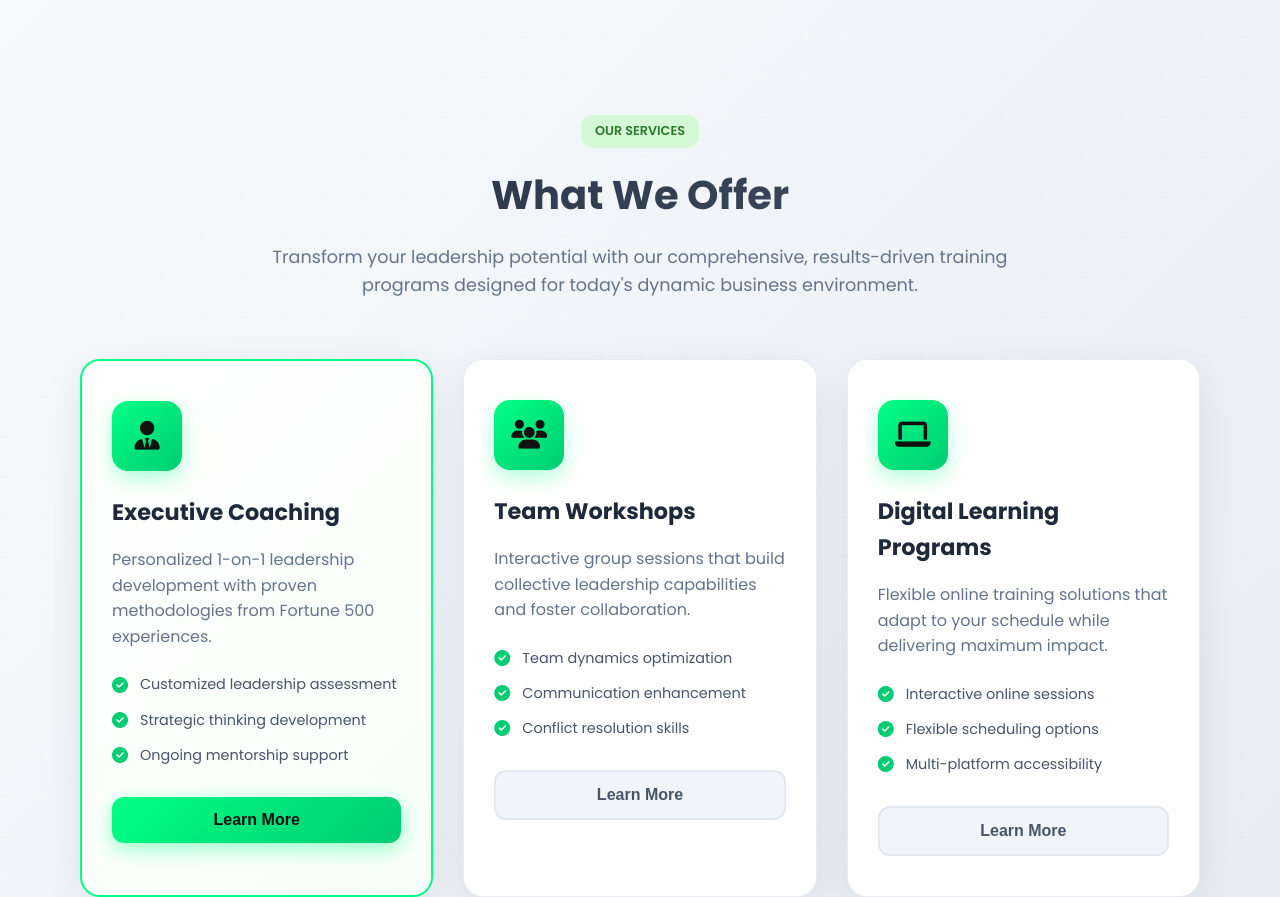
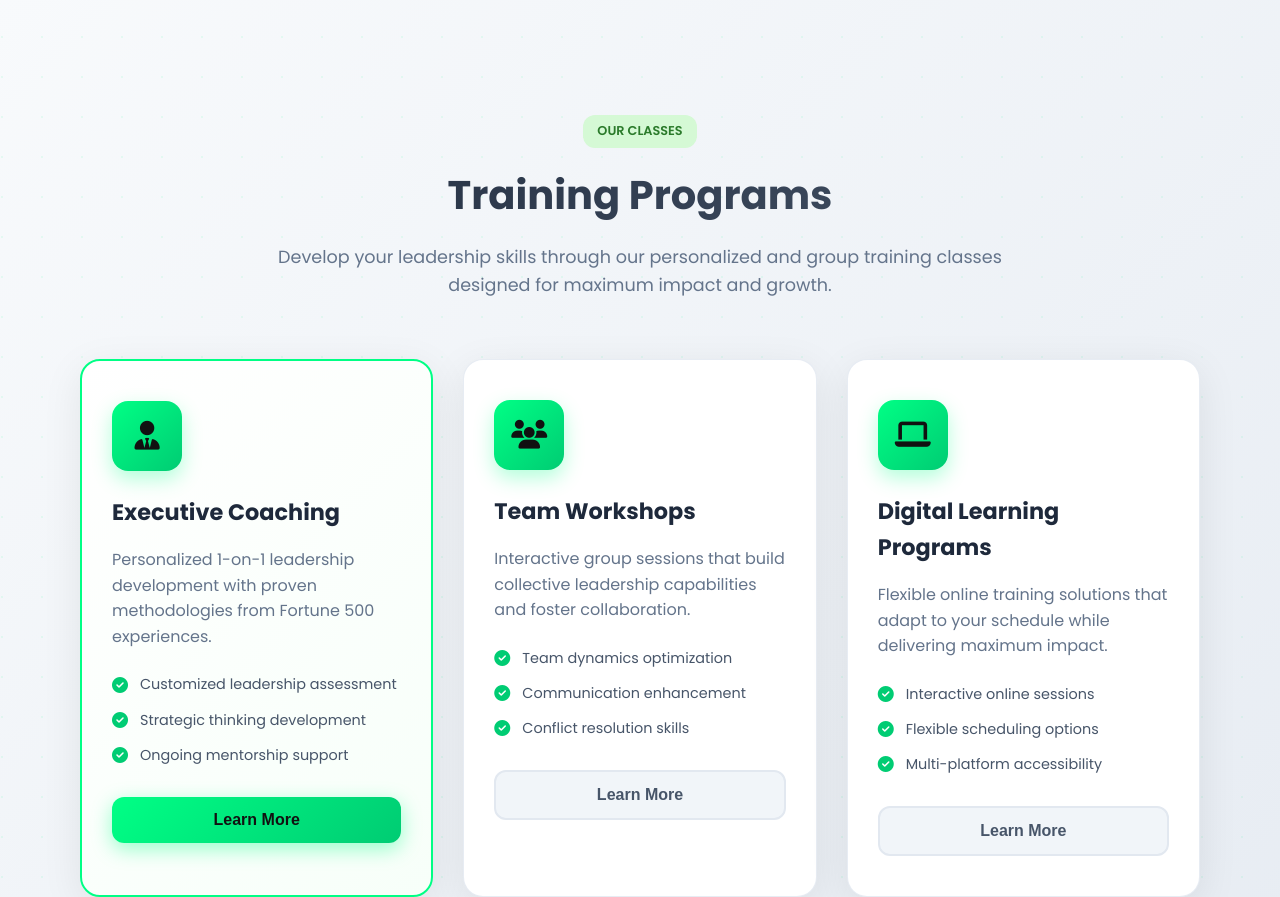
Before and after one commit to semuhammadfaisal/AHS-Consultancy-Website, a plain HTML site: page index.html in a window 1280 px wide. Shown: the part 2911-3808 px from the top of the page. Drawn offline with Linux system fonts and the light colour scheme.

```diff
--- a/index.html
+++ b/index.html
@@ -201,9 +201,9 @@
   </div>
   <div class="container">
     <div class="services-header">
-      <div class="section-badge">OUR SERVICES</div>
-      <h2 class="services-title">What We Offer</h2>
-      <p class="services-subtitle">Transform your leadership potential with our comprehensive, results-driven training programs designed for today's dynamic business environment.</p>
+      <div class="section-badge">OUR CLASSES</div>
+      <h2 class="services-title">Training Programs</h2>
+      <p class="services-subtitle">Develop your leadership skills through our personalized and group training classes designed for maximum impact and growth.</p>
     </div>
 
     <div class="services-grid">
@@ -457,7 +457,7 @@
                         </div>
                         <div class="form-group">
                             <select id="service" name="service" required>
-                                <option value="">Select Service Interest</option>
+                                <option value="">Select Training Type</option>
                                 <option value="one-to-one-classes">One to One Classes</option>
                                 <option value="group-classes">Group Classes</option>
                             </select>
```
